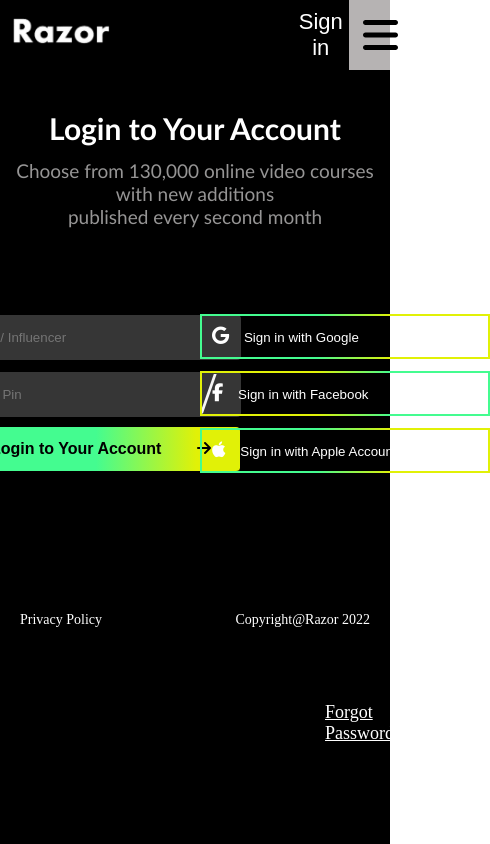
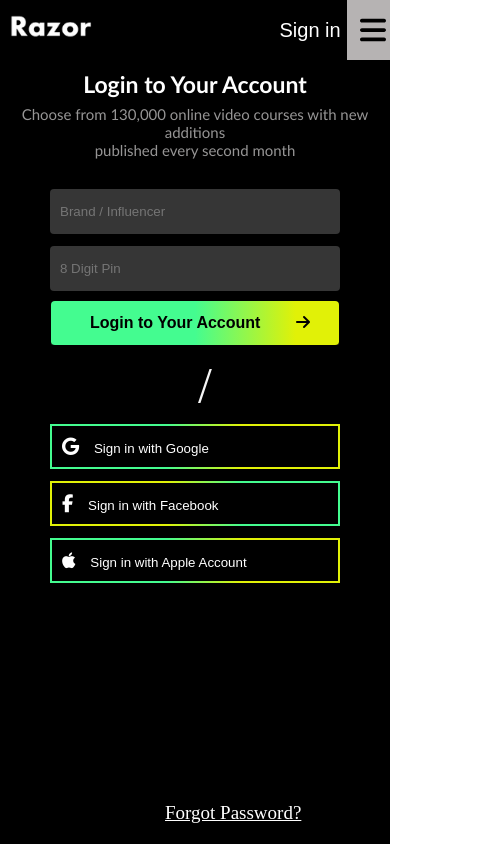
Before and after one commit to Amatullah05/Razor, a plain HTML site: page index.html in a window 390 px wide. Shown: the whole page, 490 px wide, since content can reach past the window. Drawn offline with Linux system fonts and the light colour scheme.

Commit message:
Responsive changes_color

```diff
--- a/style.css
+++ b/style.css
@@ -6,7 +6,7 @@
 .container{
     width: 100%;
     height: 100vh;
-    background-color: black;
+    background-color: rgb(0, 0, 0);
 }
 .container .navbar{
     width: 100%;
@@ -35,6 +35,9 @@
     color: white;
     text-decoration: none;
     font-size: 17px;
+}
+.navbar .links ul a:hover{
+    color: rgb(42, 247, 127);;
 }
 .navbar .login{
     width: 20%;
@@ -116,6 +119,9 @@
 .text-part .left ul input:first-child{
     margin-bottom: 10px;
 }
+.left ul input:focus{
+    outline: none;
+}
 .text-part .left ul button{
     width: 288px;
     height: 45px;
@@ -127,6 +133,9 @@
     color: black;
     font-weight: 600;
     background: linear-gradient(90deg, rgba(68,252,144,1) 50%, rgba(225,241,7,1) 85%);
+}
+.left ul button:hover{
+    transform: translate(30px);
 }
 .text-part .right{
     width: 50%;
@@ -159,6 +168,9 @@
 .right ul button:nth-child(2){
     margin-bottom: 10px;
     border-image:linear-gradient(90deg, rgba(225,241,7,1) 40%, rgba(68,252,144,1) 66%) 1 ;
+}
+.right ul button:hover{
+    background-color: rgb(173, 173, 173);
 }
 .hero-section .slash{
     font-size: 80px;
@@ -281,3 +293,79 @@
         font-size: 18px;
     }
 }
+
+@media (max-width:480px) {
+    .container{
+        width: 100%;
+        height: 100vh;
+    }
+    .container .navbar{
+        width: 100%;
+        height: 60px;
+    }
+    .navbar .logo img{
+        width: 100px;
+    }
+    .navbar .login{
+        width: 30%;
+    }
+    .login ul .bar{
+        width: 52px;
+        height: 60px;
+    }
+    .login ul .bar img{
+        width: 26px;
+        top: 15px;
+        left: 13px;
+    }
+    .navbar .login ul button{
+        font-size: 20px;
+    }
+    .container .hero-section{
+        width: 100%;
+        padding-top: 10px;
+    }
+    .header h1{
+        font-size: 23px;
+        margin-bottom: 7px;
+    }
+    .header p{
+        font-size: 15px;
+    }
+    .hero-section .text-part{
+        width: 100%;
+        height: auto;
+        padding-top: 30px;
+        display: flex;
+        flex-direction: column;
+    }
+    .text-part .left{
+        width: 100%;
+        padding-left: 0px;
+    }
+    .text-part .left ul{
+        width: 100%;
+    }
+    .text-part .right{
+        width: 100%;
+        padding-left: 0px;
+    }
+    .text-part .right ul{
+        width: 100%;
+    }
+    .hero-section .slash{
+        width: 100%;
+        font-size: 50px;
+        justify-content: center;
+        font-weight: 200;
+        margin-block: 10px;
+    }
+    .hero-section #password{
+        left: 165px;
+        bottom: 20px;
+        font-size: 19px;
+    }
+    .container .footer{
+        display: none;
+    }
+}
```
